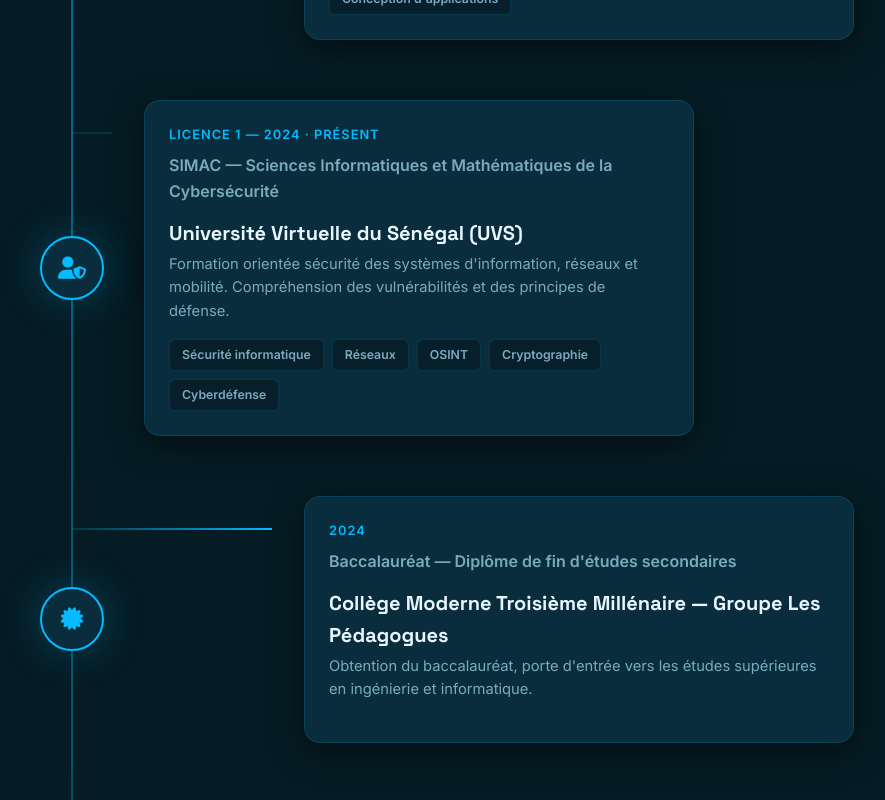
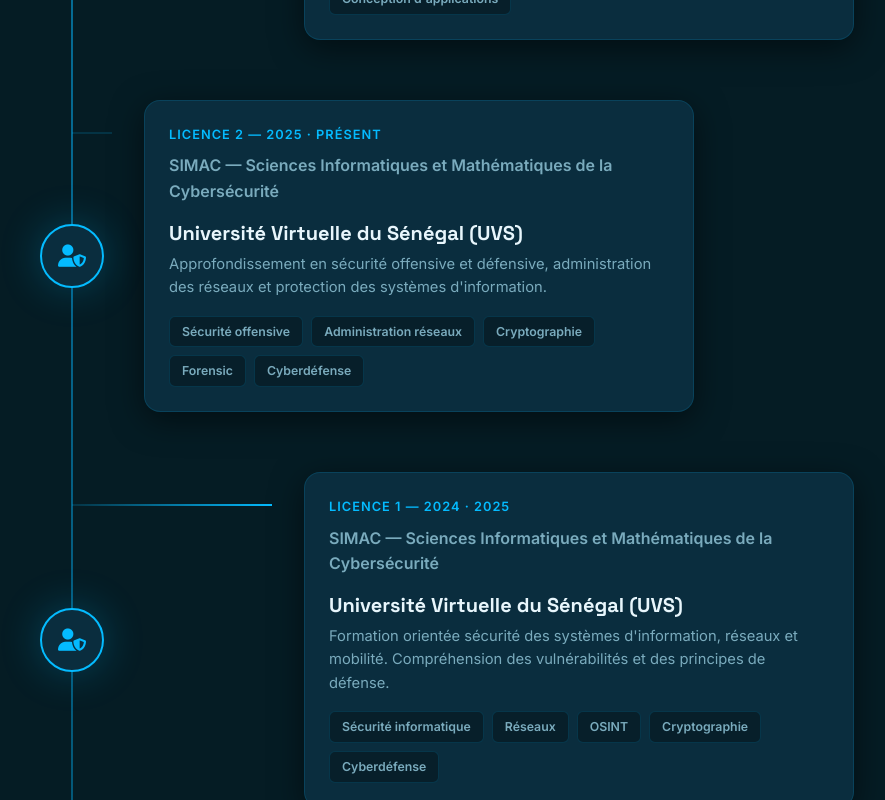
Before and after one commit to salih-dot-oss/portfolio-ssg, a React (Vite) app in the folder client/: page / in a window 1280 px wide. Shown: the part 4080-4880 px from the top of the page, without its empty margins (150-1035 px from the left). Built offline with nearby package versions, Linux system fonts and the light colour scheme; no server answers; the database is empty.

Commit message:
Ajout de Licence2-UVS

```diff
--- a/client/src/components/Education.jsx
+++ b/client/src/components/Education.jsx
@@ -18,7 +18,15 @@
     tags: ['Algorithmique','Structures de données','Programmation','Conception d\'applications'],
   },
   {
-    period: 'Licence 1 — 2024 · Présent',
+    period: 'Licence 2 — 2025 · Présent',
+    degree: 'SIMAC — Sciences Informatiques et Mathématiques de la Cybersécurité',
+    school: 'Université Virtuelle du Sénégal (UVS)',
+    icon: 'fa-user-shield',
+    desc: 'Approfondissement en sécurité offensive et défensive, administration des réseaux et protection des systèmes d\'information.',
+    tags: ['Sécurité offensive','Administration réseaux','Cryptographie','Forensic','Cyberdéfense'],
+  },
+  {
+    period: 'Licence 1 — 2024 · 2025',
     degree: 'SIMAC — Sciences Informatiques et Mathématiques de la Cybersécurité',
     school: 'Université Virtuelle du Sénégal (UVS)',
     icon: 'fa-user-shield',
```
